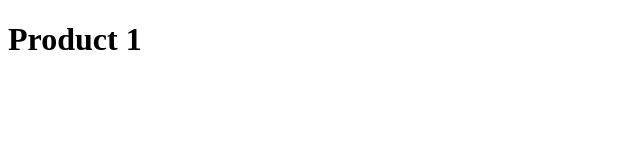
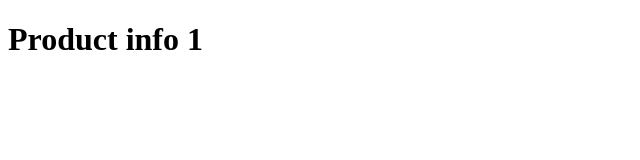
Before and after one commit to Shreyas-sonu/nextJs_tut, a Next.js app in the folder project1/: page /product/1 in a window 1280 px wide. Shown: the top 160 px of the page, without its empty margins (0-640 px from the left). Built offline with nearby package versions, Linux system fonts and the light colour scheme.

Commit message:
dynamic nested routes

```diff
--- a/project1/src/app/product/[productId]/page.tsx
+++ b/project1/src/app/product/[productId]/page.tsx
@@ -1,3 +1,9 @@
-export default function subProduct({ params }) {
-  return <h1>Product {params.productId}</h1>;
+export default function subProduct({
+  params,
+}: {
+  params: {
+    productId: string;
+  };
+}) {
+  return <h1>Product info {params.productId}</h1>;
 }
```
Also changed, not shown: project1/src/app/product/[productId]/reviews/[reviewId]/page.tsx (added, +14 -0 lines), project1/src/app/product/[productId]/reviews/page.tsx (added, +9 -0 lines), project1/src/app/product/[productId]/overview/page.tsx (deleted).
